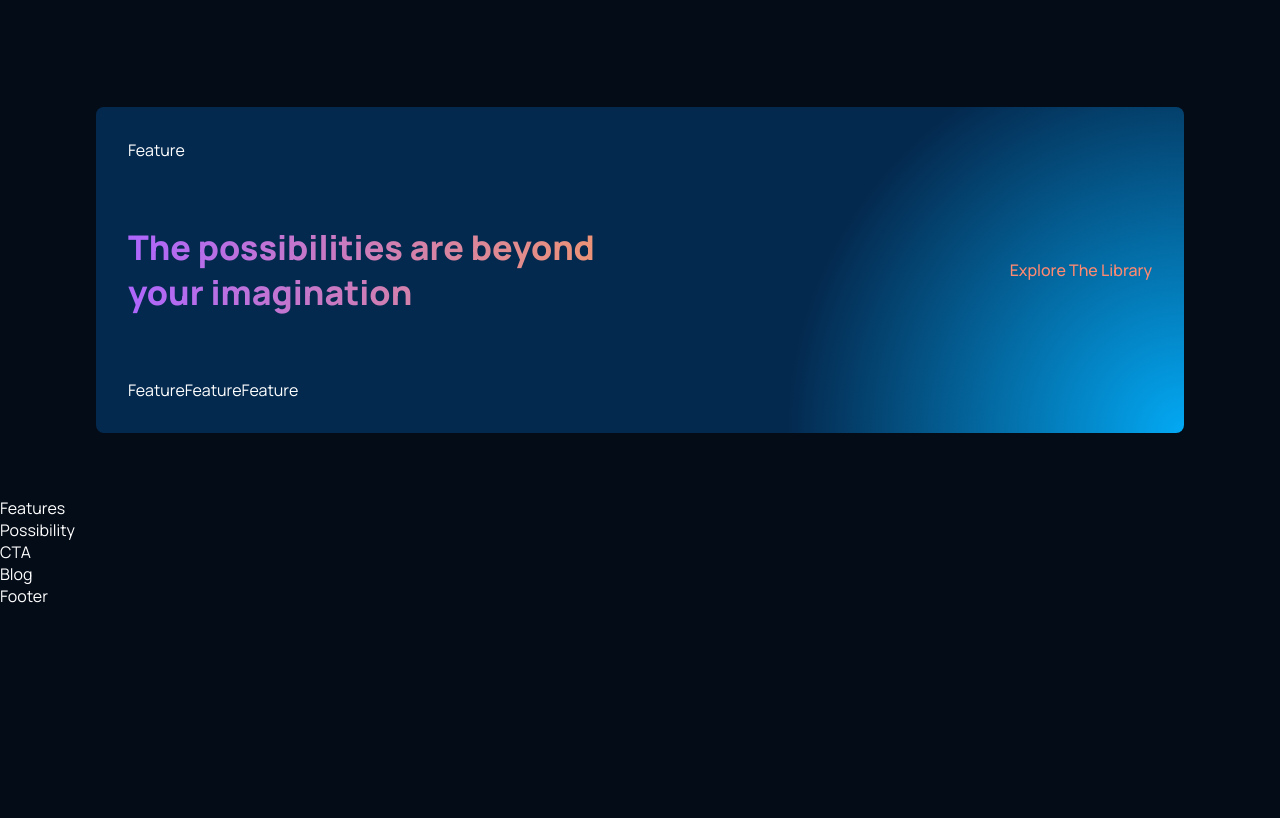
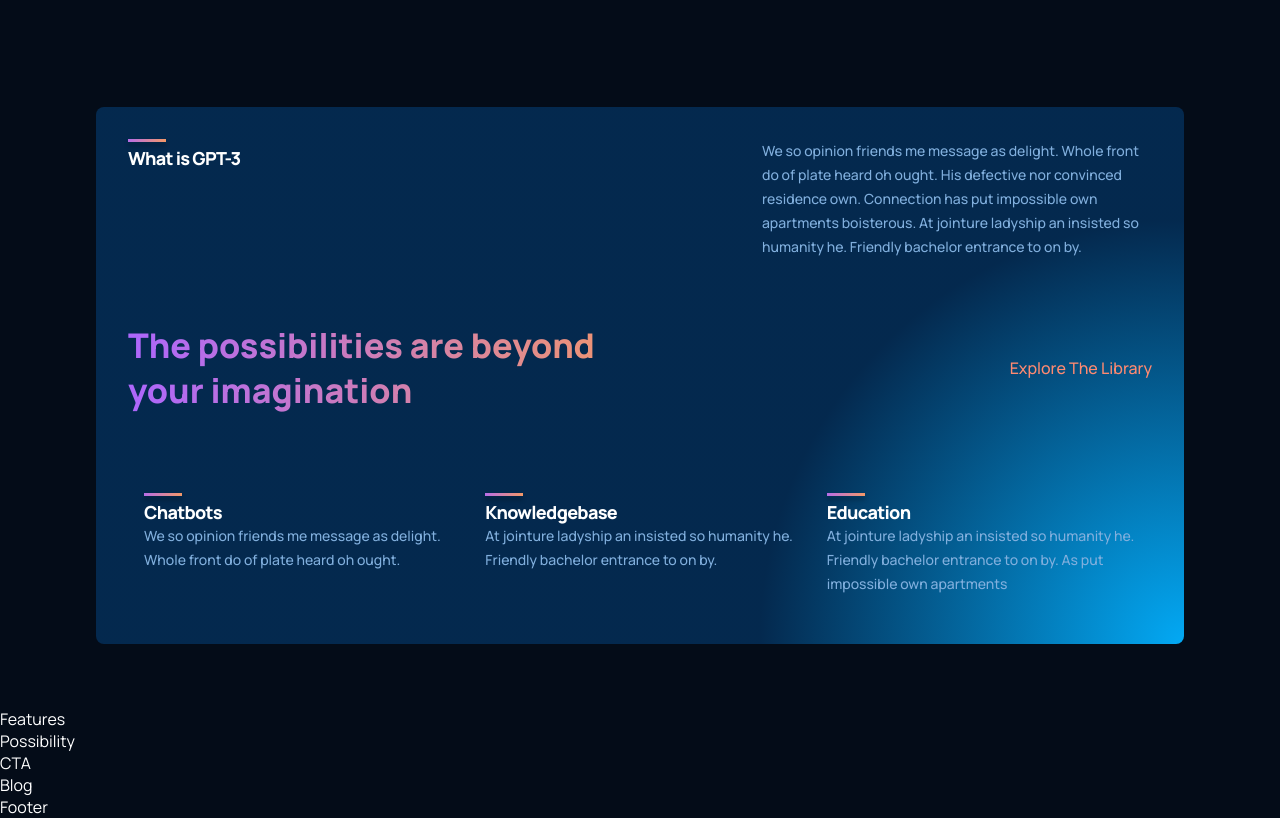
Before and after one commit to Millenmark/react-my-gpt-website, a React (Vite) app: page / in a window 1280 px wide. Shown: the part 1060-1878 px from the top of the page. Before the commit the page ends 1667 px from the top, so only its background shows below. Built offline with nearby package versions, Linux system fonts and the light colour scheme.

Commit message:
added styling for gpt3 feature component

```diff
--- a/src/components/feature/Feature.jsx
+++ b/src/components/feature/Feature.jsx
@@ -1,9 +1,17 @@
 import './FeatureStyles.css'
 import React from 'react'
 
-const Feature = () => {
+const Feature = ({title, text}) => {
   return (
-    <div>Feature</div>
+    <div className="gpt3__features-container__feature">
+    <div className="gpt3__features-container__feature-title">
+      <div />
+      <h1>{title}</h1>
+    </div>
+    <div className="gpt3__features-container__feature-text">
+      <p>{text}</p>
+    </div>
+  </div>
   )
 }
 
--- a/src/components/feature/FeatureStyles.css
+++ b/src/components/feature/FeatureStyles.css
@@ -0,0 +1,62 @@
+.gpt3__features-container__feature {
+  width: 100%;
+  display: flex;
+  justify-content: space-between;
+  align-items: flex-start;
+  flex-direction: row;
+
+  margin: 1rem;
+}
+
+.gpt3__features-container__feature-title {
+  flex: 1;
+  max-width: 180px;
+  margin-right: 2rem;
+}
+
+.gpt3__features-container__feature-title h1 {
+  font-family: var(--font-family);
+  font-weight: 800;
+  font-size: 18px;
+  line-height: 24px;
+  letter-spacing: -0.04em;
+  color: #fff;
+}
+
+.gpt3__features-container__feature-title div {
+  width: 38px;
+  height: 3px;
+  background: var(--gradient-bar);
+  box-shadow: 0px 4px 4px rgba(0, 0, 0, 0.25);
+  margin-bottom: 0.25rem;
+}
+
+.gpt3__features-container__feature-text {
+  flex: 1;
+  max-width: 390px;
+  display: flex;
+}
+
+.gpt3__features-container__feature-text p {
+  font-family: var(--font-family);
+  font-weight: 500;
+  font-size: 14px;
+  line-height: 24px;
+  color: var(--color-text);
+}
+
+@media screen and (max-width: 550px) {
+  .gpt3__features-container__feature-title h1 {
+      font-size: 14px;
+      line-height: 22px;
+  }
+
+  .gpt3__features-container__feature-text p {
+      font-size: 12px;
+      line-height: 20px;
+  }
+
+  .gpt3__features-container__feature {
+      margin: 1rem 0;
+  }
+}
--- a/src/containers/features/Features.jsx
+++ b/src/containers/features/Features.jsx
@@ -3,7 +3,9 @@
 
 const Features = () => {
   return (
-    <div>Features</div>
+    <div>
+      Features
+    </div>
   )
 }
 
--- a/src/containers/whatGPT3/WhatGPT3.jsx
+++ b/src/containers/whatGPT3/WhatGPT3.jsx
@@ -6,16 +6,16 @@
   return (
     <div className='gpt3__whatgpt3 section__margin' id='wgpt3'>
       <div className="gpt3__whatgpt3-feature">
-        <Feature/>
+        <Feature title="What is GPT-3" text="We so opinion friends me message as delight. Whole front do of plate heard oh ought. His defective nor convinced residence own. Connection has put impossible own apartments boisterous. At jointure ladyship an insisted so humanity he. Friendly bachelor entrance to on by."/>
       </div>
       <div className="gpt3__whatgpt3-heading">
         <h1 className="gradient__text">The possibilities are beyond your imagination</h1>
         <p>Explore The Library</p>
       </div>
       <div className="gpt3__whatgpt3-container">
-        <Feature/>
-        <Feature/>
-        <Feature/>
+        <Feature title="Chatbots" text="We so opinion friends me message as delight. Whole front do of plate heard oh ought."/>
+        <Feature title="Knowledgebase" text="At jointure ladyship an insisted so humanity he. Friendly bachelor entrance to on by."/>
+        <Feature title="Education" text="At jointure ladyship an insisted so humanity he. Friendly bachelor entrance to on by. As put impossible own apartments"/>
       </div>
     </div>
   )
```
